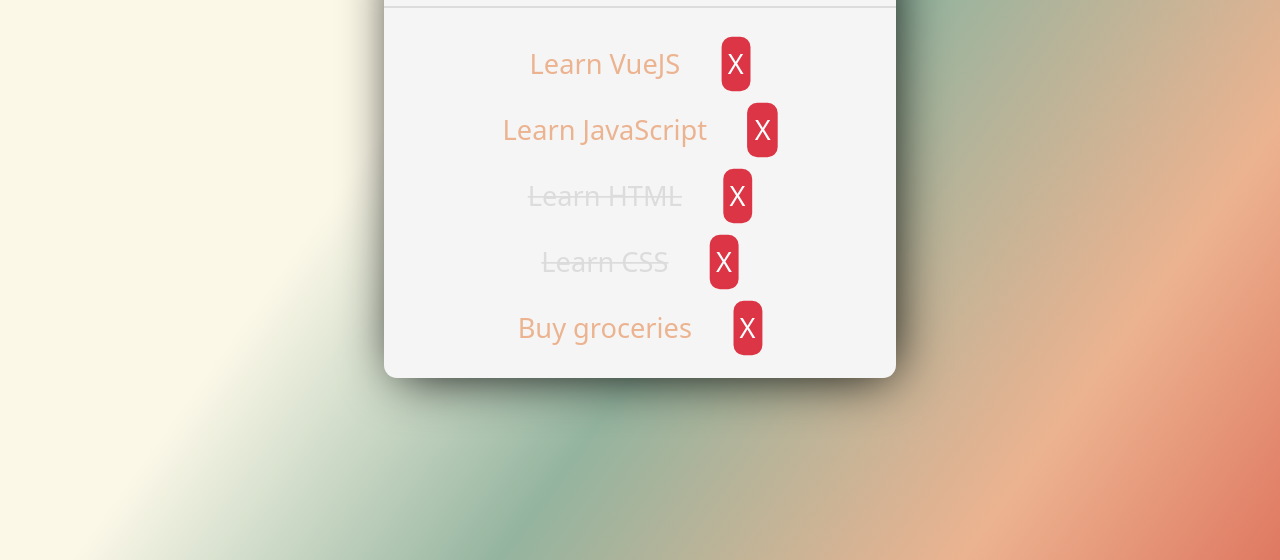
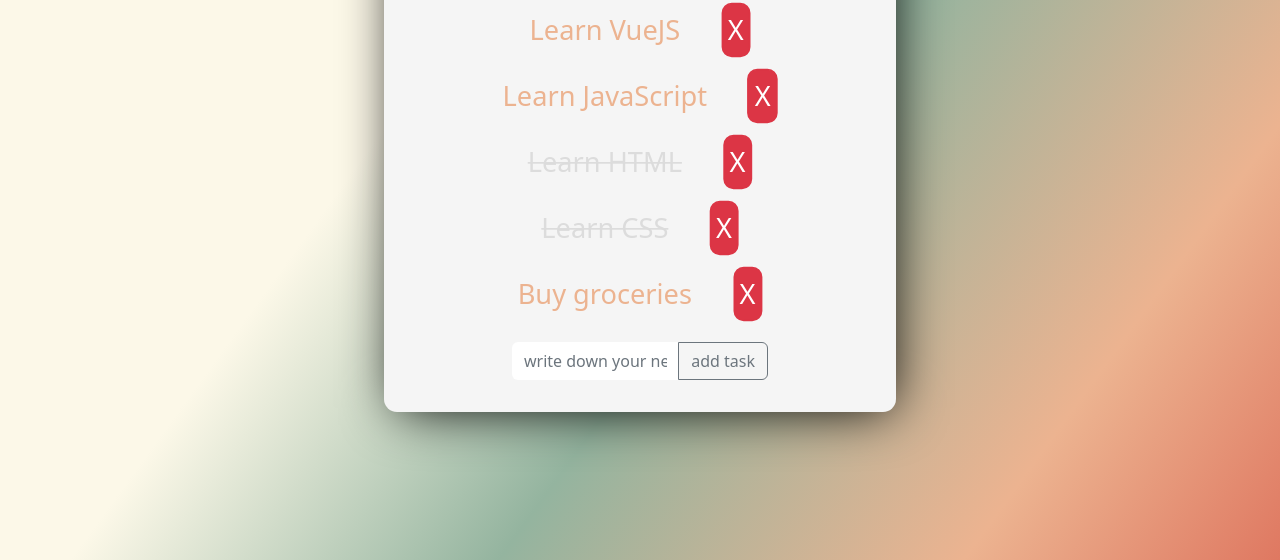
Before and after one commit to Minino99/vue-todolist, a plain HTML site: page index.html in a window 1280 px wide. Shown: the part 240-800 px from the top of the page. Drawn offline with nearby package versions, Linux system fonts and the light colour scheme.

Commit message:
all milestones done

```diff
--- a/css/style.css
+++ b/css/style.css
@@ -60,3 +60,13 @@ h1{
   margin-left: 1.5rem;
   padding: 3px;
 }
+
+.newtaskinput{
+  width: 50%;
+  margin-left: auto;
+  margin-right: auto;
+}
+
+.realinput{
+  border: 0px;
+}
--- a/index.html
+++ b/index.html
@@ -23,12 +23,17 @@
       <div class="container tdlbody">
         <h1 class="text-center mb-4">the vuejs to do list</h1>
         <div v-for ="(toDo, i) in toDoList" class="form-check">
-          <label class="form-check-label" for="flexCheckDefault" :class="{'done' : toDo.completed}" @click="toggleTask(toDo, i)">
+          <label class="form-check-label" for="flexCheckDefault" :class="{'done' : toDo.completed}" @click="toggleTask(i)">
             {{ toDo.name }}
           </label>
           <button type="button" @click="deleteTask(i)" class="btn btn-danger deleteTaskBtn">X</button>
         </div>
+        <div class="input-group my-3 newtaskinput">
+         <input v-model="userTask" @keyup.enter="addTask()" type="text" class="form-control realinput" placeholder="write down your new task...">
+         <button @click="addTask()" class="btn btn-outline-secondary" type="button" id="button-addon2">add task</button>
+       </div>
       </div>
+
     </div>
     <script src="js/script.js"></script>
   </body>
--- a/js/script.js
+++ b/js/script.js
@@ -25,10 +25,18 @@ const vue = new Vue({
     el: '#app',
     data: {
         toDoList: toDoList,
+        userTask: "",
     },
     methods: {
      deleteTask(i) {
       this.toDoList.splice(i, 1);
-     }
+     },
+     addTask() {
+      const testo = this.userTask.trim();
+      this.toDoList.push({
+       name: testo,
+       completed: false,
+     });
     },
+    }
    });
```
